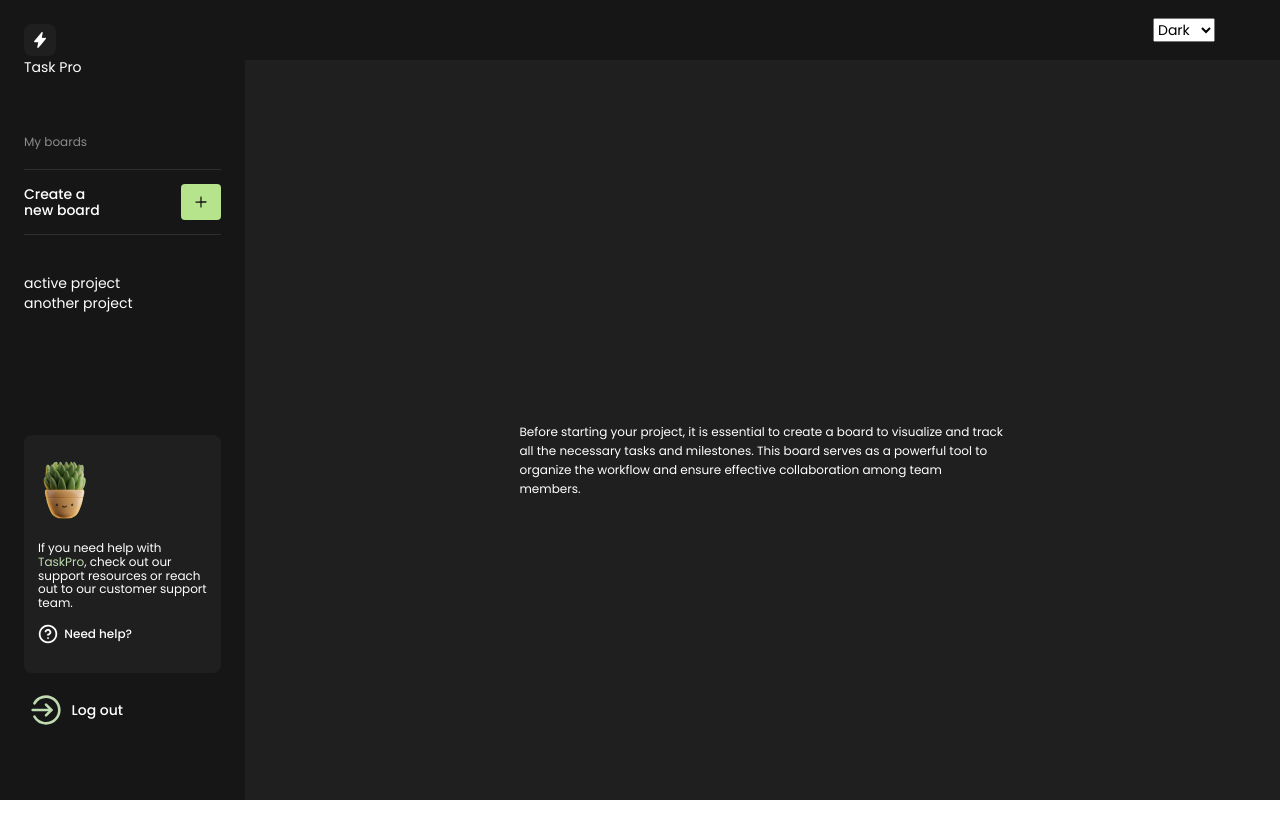
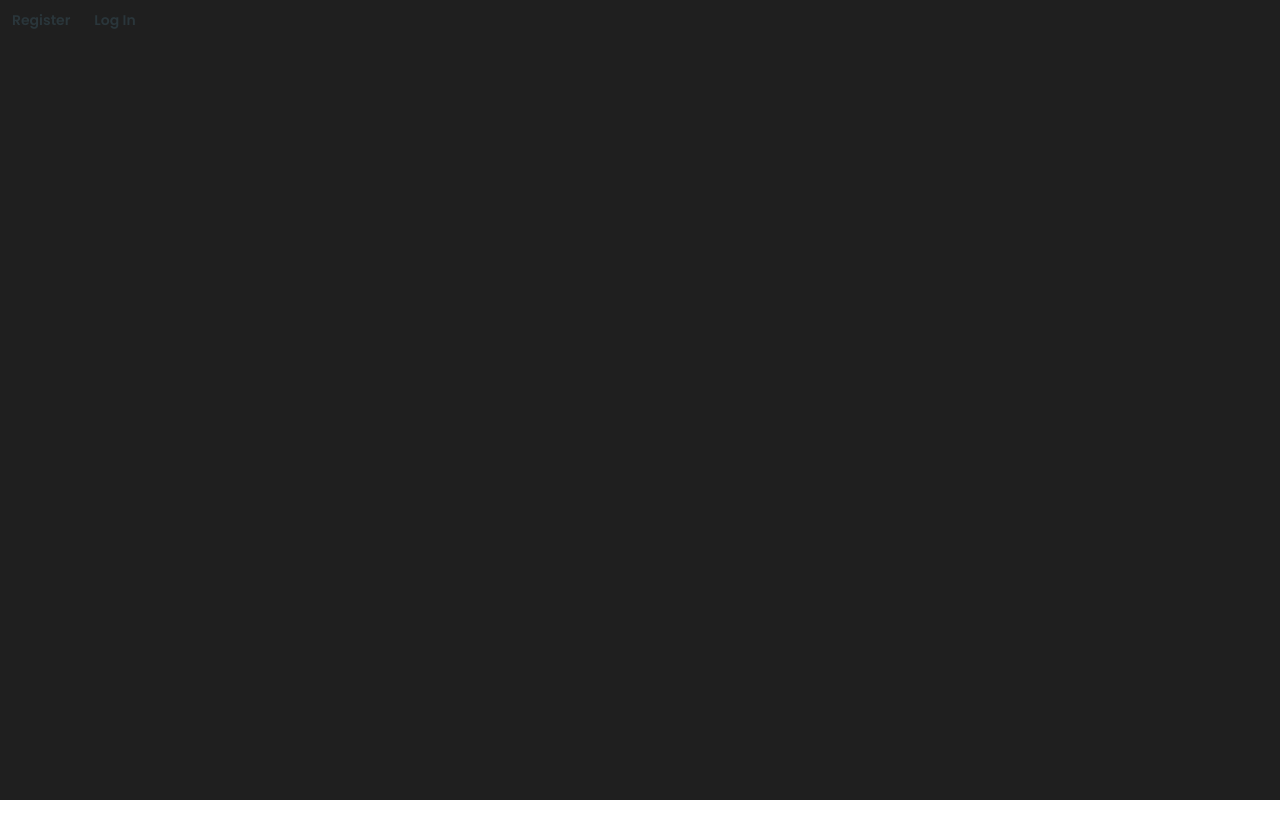
Before and after one commit to pavel-pasechnik/task-pro, a React (Vite) app: page /home in a window 1280 px wide. Shown: the top 838 px of the page. After the commit the page ends 800 px from the top, so only its background shows below. Built offline with nearby package versions, Linux system fonts and the light colour scheme.

Commit message:
repair previous commit

```diff
--- a/src/components/App/App.jsx
+++ b/src/components/App/App.jsx
@@ -1,14 +1,13 @@
 import { Route, Routes } from 'react-router-dom';
 import { Suspense, lazy, useEffect } from 'react';
-// import { selectIsLoggedIn, selectIsRefreshing } from '../../redux/auth/selectors.js';
+import { selectIsLoggedIn, selectIsRefreshing } from '../../redux/auth/selectors.js';
 import { useDispatch, useSelector } from 'react-redux';
-import { selectIsRefreshing } from '../../redux/auth/selectors.js';
-// import { PrivateRoute } from '../Routes/PrivateRoute.jsx';
+import { PrivateRoute } from '../Routes/PrivateRoute.jsx';
 import { RestrictedRoute } from '../Routes/RestrictedRoute.jsx';
 import { Toaster } from 'react-hot-toast';
 import { refreshUser } from '../../redux/auth/operations.js';
 
-// import AuthNav from '../AuthNav/AuthNav.jsx';
+import AuthNav from '../AuthNav/AuthNav.jsx';
 import HomePage from '../../pages/HomePage/HomePage.jsx';
 import Layout from '../Layout/Layout.jsx';
 
@@ -20,7 +19,7 @@ const ScreensPage = lazy(() => import('../../components/ScreensPage/ScreensPage.
 
 export default function App() {
   const isRefreshing = useSelector(selectIsRefreshing);
-  // const isLoggedIn = useSelector(selectIsLoggedIn);
+  const isLoggedIn = useSelector(selectIsLoggedIn);
   const dispatch = useDispatch();
 
   useEffect(() => {
@@ -36,8 +35,7 @@ export default function App() {
             <b>Please wait...</b>
           ) : (
             <Routes>
-              {/* <Route path='/' element={isLoggedIn ? <HomePage /> : <Login />} /> */}
-              <Route path='/home' element={<HomePage />} />
+              <Route path='/' element={isLoggedIn ? <HomePage /> : <Login />} />
               {/* <Route
                 path='/contacts'
                 element={<PrivateRoute component={<Contacts />} redirectTo='/login' />}
@@ -50,7 +48,7 @@ export default function App() {
                 path='/login'
                 element={<RestrictedRoute component={<Login />} redirectTo='/home' />}
               />
-              {/* <Route
+              <Route
                 path='/home'
                 element={
                   isLoggedIn ? (
@@ -59,7 +57,7 @@ export default function App() {
                     <AuthNav />
                   )
                 }
-              /> */}
+              />
               <Route path='/home/:boardId' element={<ScreensPage />} />
               <Route path='*' element={<NotFound />} />
             </Routes>
--- a/src/components/Logo/Logo.jsx
+++ b/src/components/Logo/Logo.jsx
@@ -2,7 +2,7 @@ import css from './Logo.module.css';
 
 const Logo = () => {
   return (
-    <div className={css.logOutContainer}>
+    <div className={css.logoContainer}>
       <svg className={css.iconLogoContainer}>
         <use href='/src/assets/sprite.svg#icon-logo'></use>
       </svg>
--- a/src/components/Logo/Logo.module.css
+++ b/src/components/Logo/Logo.module.css
@@ -1,4 +1,4 @@
-.LogoContainer {
+.logoContainer {
   display: flex;
   align-items: center;
   margin: 0;
@@ -6,7 +6,6 @@
   gap: 8px;
   font-size: 16px;
   color: var(--white-color);
-  font-family: 'Poppins', sans-serif;
   font-weight: 600;
 }
 .iconLogoContainer {
```
